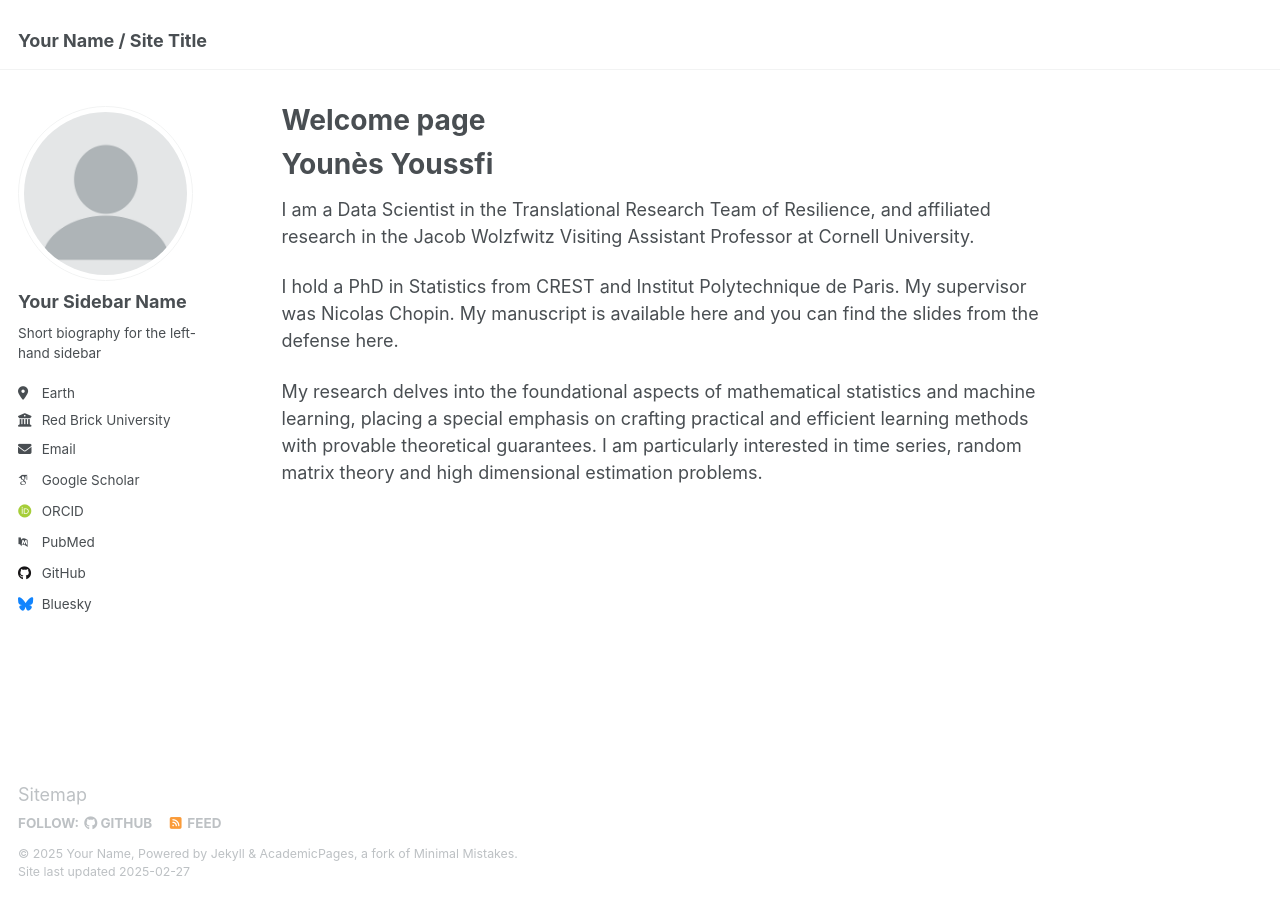
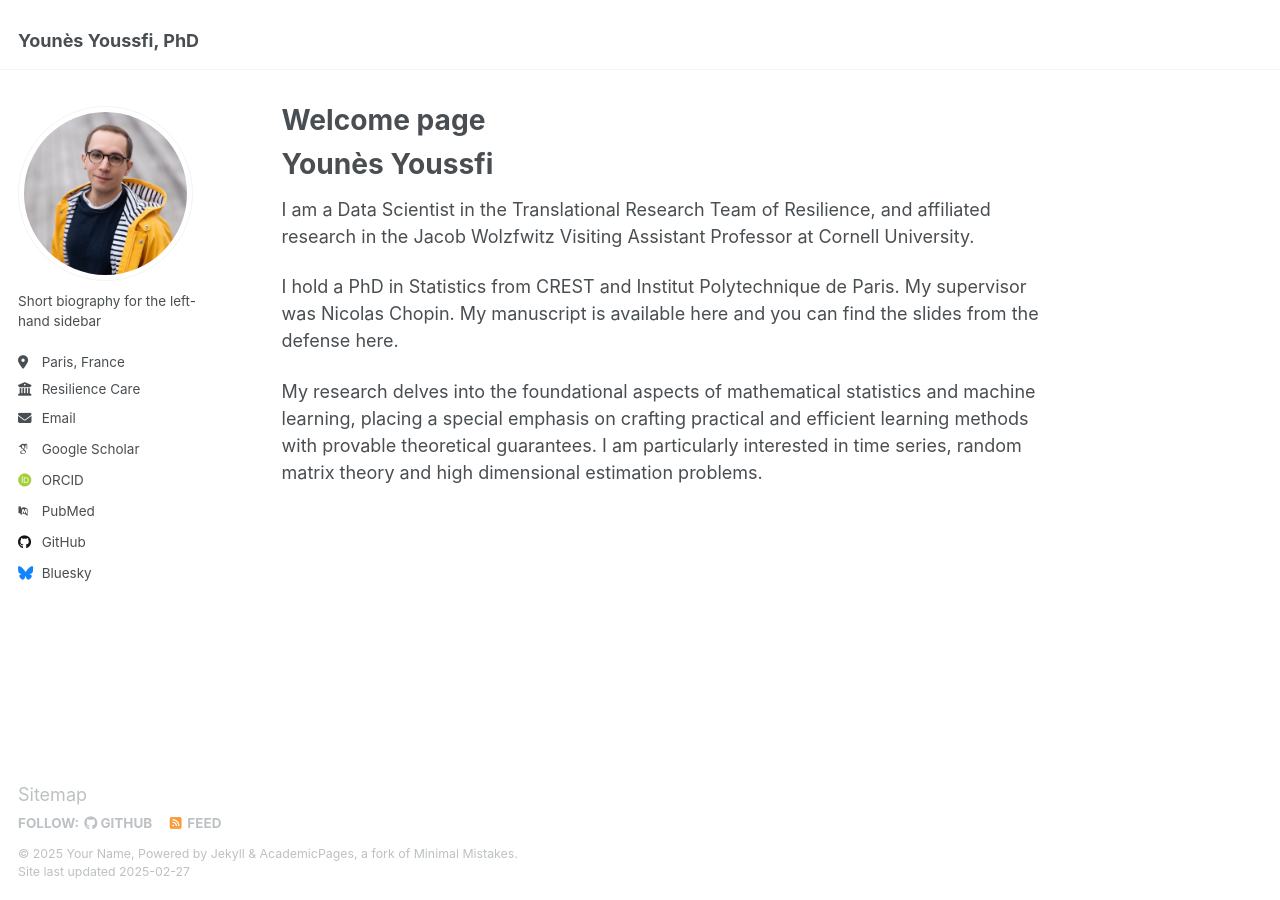
Before and after one commit to youyoussfi/youyoussfi.github.io, a Jekyll site: the page built from _pages/about.md, in a window 1280 px wide. Built offline with Jekyll 4.4.1, drawn with Linux system fonts in a browser that asks for light colours; some web fonts are replaced.

Commit message:
Update _config.yml

```diff
--- a/_config.yml
+++ b/_config.yml
@@ -9,7 +9,7 @@
 # Basic Site Settings
 locale                   : "en-US"
 site_theme               : "default"
-title                    : "Your Name / Site Title"
+title                    : "Younès Youssfi, PhD"
 title_separator          : "-"
 name                     : &name "Your Name"
 description              : &description "personal description"
@@ -22,14 +22,14 @@ repository               : "youyoussfi/youyoussfi.github.io"
 #               Additional customization can be done by editing /_includes/author-profile.html
 author:
   # Biographic information
-  avatar           : "profile.png"
-  name             : "Your Sidebar Name"
+  avatar           : "younes_youssfi_photo.jpeg"
+  name             : #"Your Sidebar Name"
   pronouns         : # example: "she/her"
   bio              : "Short biography for the left-hand sidebar"
-  location         : "Earth"
-  employer         : "Red Brick University"
+  location         : "Paris, France"
+  employer         : "Resilience Care"
   uri              : # URL
-  email            : "none@example.org"
+  email            : "younes.youssfi@ensae.fr"
 
   # Academic websites
   arxiv            : # URL - Update with the correct link to your profile
```
